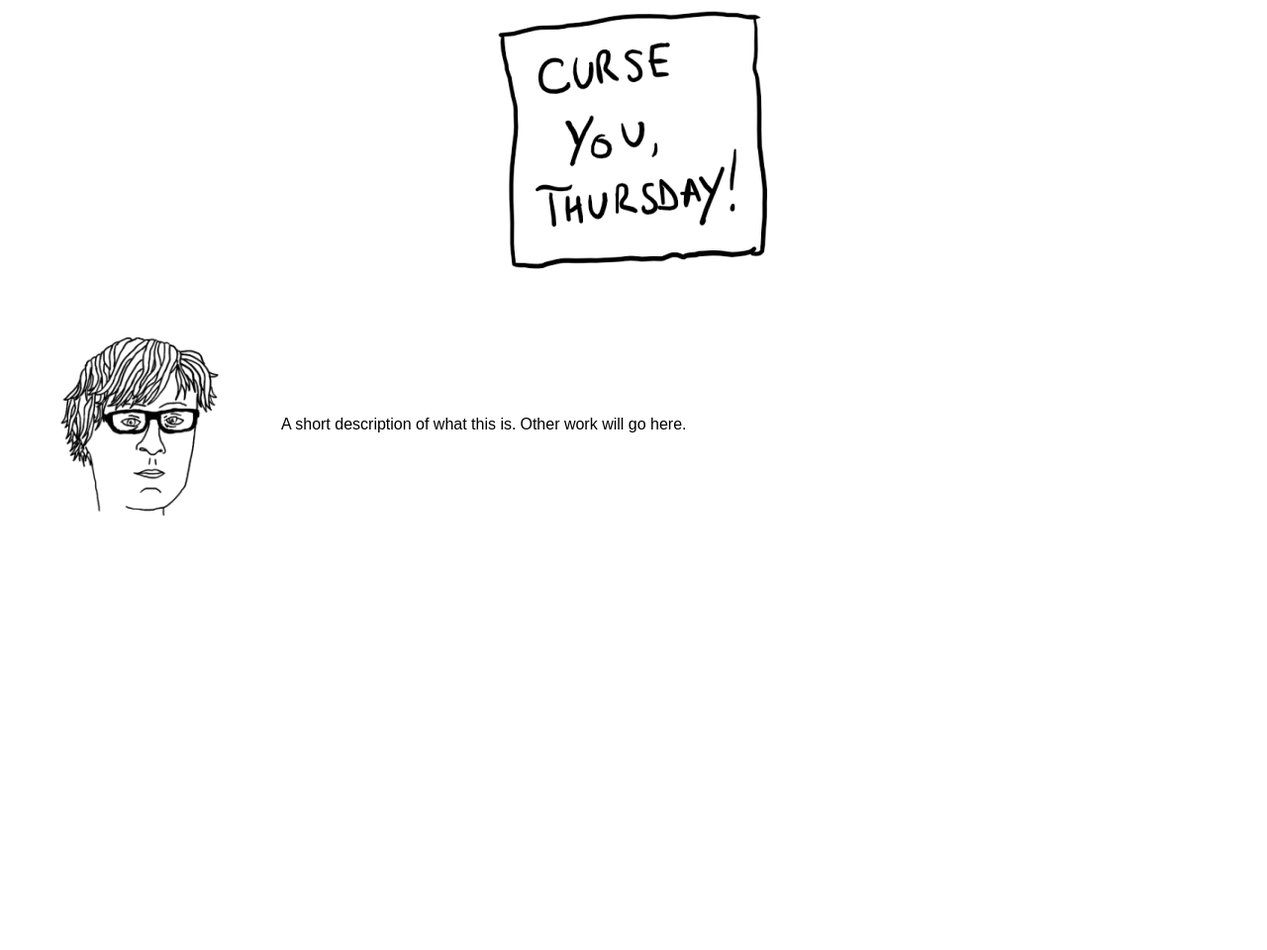
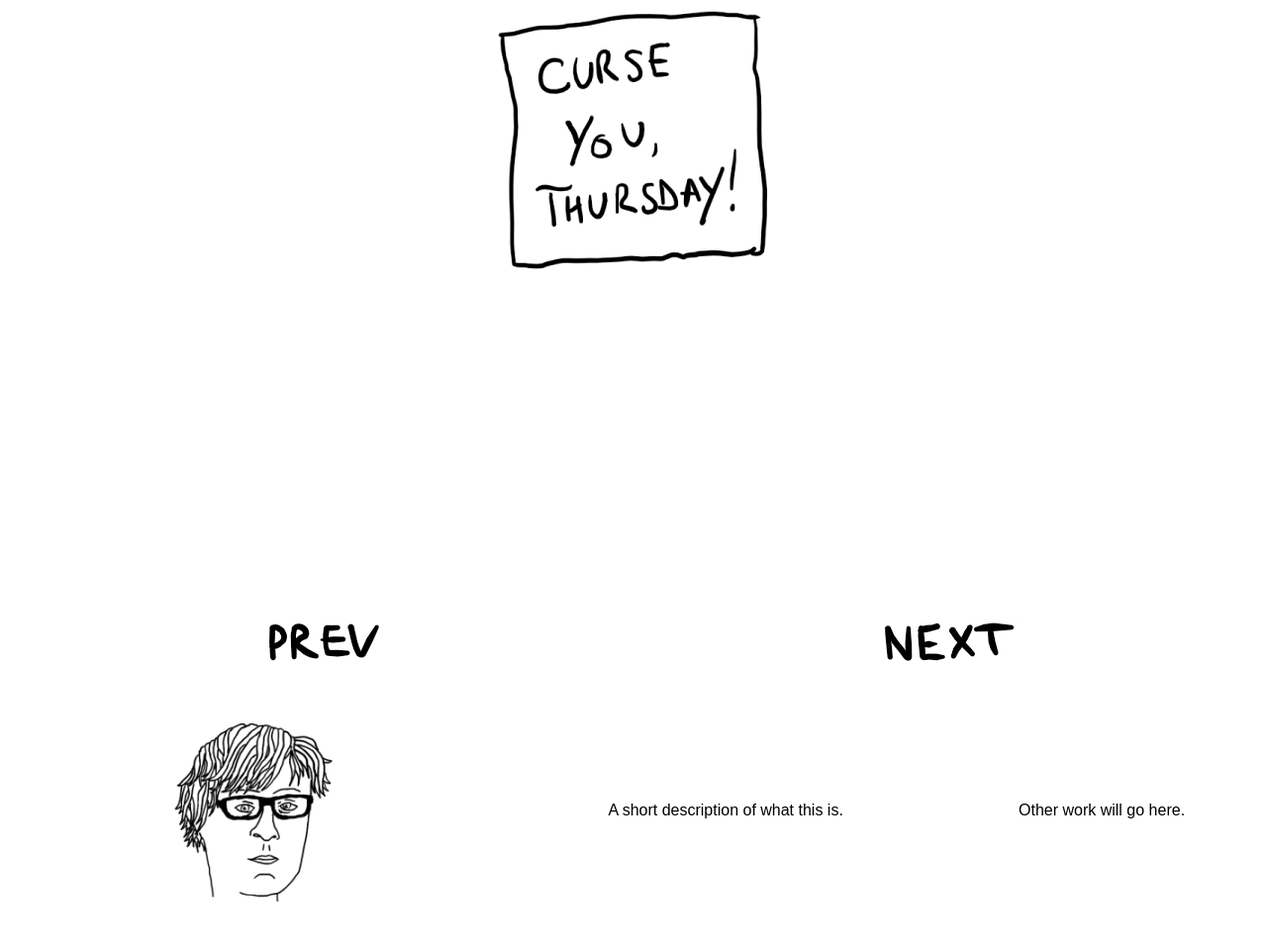
Before and after one commit to daveSHMB/cyt, a Django app: template cyt/templates/comic/index.html in a window 1280 px wide. Shown: the whole page at 99% size. Before the commit the page ends 522 px from the top, so only its background shows below. Run offline with Django 3.2, Linux system fonts and the light colour scheme; the template is opened without the code that fills it, so the values that code supplies are empty.

Commit message:
Additional css

```diff
--- a/cyt/static/css/cyt.css
+++ b/cyt/static/css/cyt.css
@@ -2,6 +2,7 @@
 
 body {
   font-family: Arial, Verdana, sans-serif;
+  overflow: auto;
 }
 
 img.logo {
@@ -9,7 +10,24 @@ img.logo {
   margin:auto;
 }
 
-img.strip {
+table{
+  width: 100%;
+  text-align: center;
+}
+
+#strip-container {
+  display:block;
+  margin:auto;
+  min-height: 300px;
+  width: 1000px;
+  padding: 10px 10px 10px 10px;
+}
+
+.strip {
   display: block;
   margin: auto;
 }
+
+#blog {
+  text-align: center;
+}
--- a/cyt/templates/comic/index.html
+++ b/cyt/templates/comic/index.html
@@ -14,30 +14,45 @@
     <img class="logo" src={% static "images/logo.jpg" %} title="Curse You Thursday"/>
 
     <br>
+    <div id="strip-container">
     {% if current_strip %}
       {% for strip in current_strip %}
         <img class="strip" src="{{strip.image.url}}" alt="{{strip.alt}}" title="{{strip.alt}}" /> {% endfor %}
-        <br>
+    {% endif %}
+    </div>
+
+    <div class="nav">
+      <table>
+        <tr>
+          <td>
             {% if current_strip.has_next %}
               <a href="?page={{ current_strip.next_page_number }}"><img src={% static "images/prev.jpg" %} title="previous"/></a>
             {% else %}
               <img src={% static "images/prev.jpg" %} title="previous"/>
             {% endif %}
+          </td>
+          <td>
             {% if current_strip.has_previous %}
               <a href="?page={{ current_strip.previous_page_number }}"><img src={% static "images/next.jpg" %} title="next"/></a>
             {% else %}
               <img src={% static "images/next.jpg" %} title="next"/>
             {% endif %}
+          </td>
+        </tr>
+      </table>
+    </div>
 
-    {% endif %}
 
+    <div id="blog">
     {% if recent_posts %}
       {% for p in recent_posts %}
         <h3>{{p.title}}</h3>
         <p>{{p.text}}</p>
       {% endfor %}
     {% endif %}
+  </div>
 
+  <div id="about">
     <table>
         <tr>
             <td><img src={% static "images/itisme.jpg" %} /></td>
@@ -49,6 +64,7 @@
             </td>
         </tr>
     </table>
+  </div>
 
 </body>
 </html>
```
Also changed, not shown: cyt/static/images/blog.jpg (added). Lines whose indentation alone changed are shown as unchanged.
